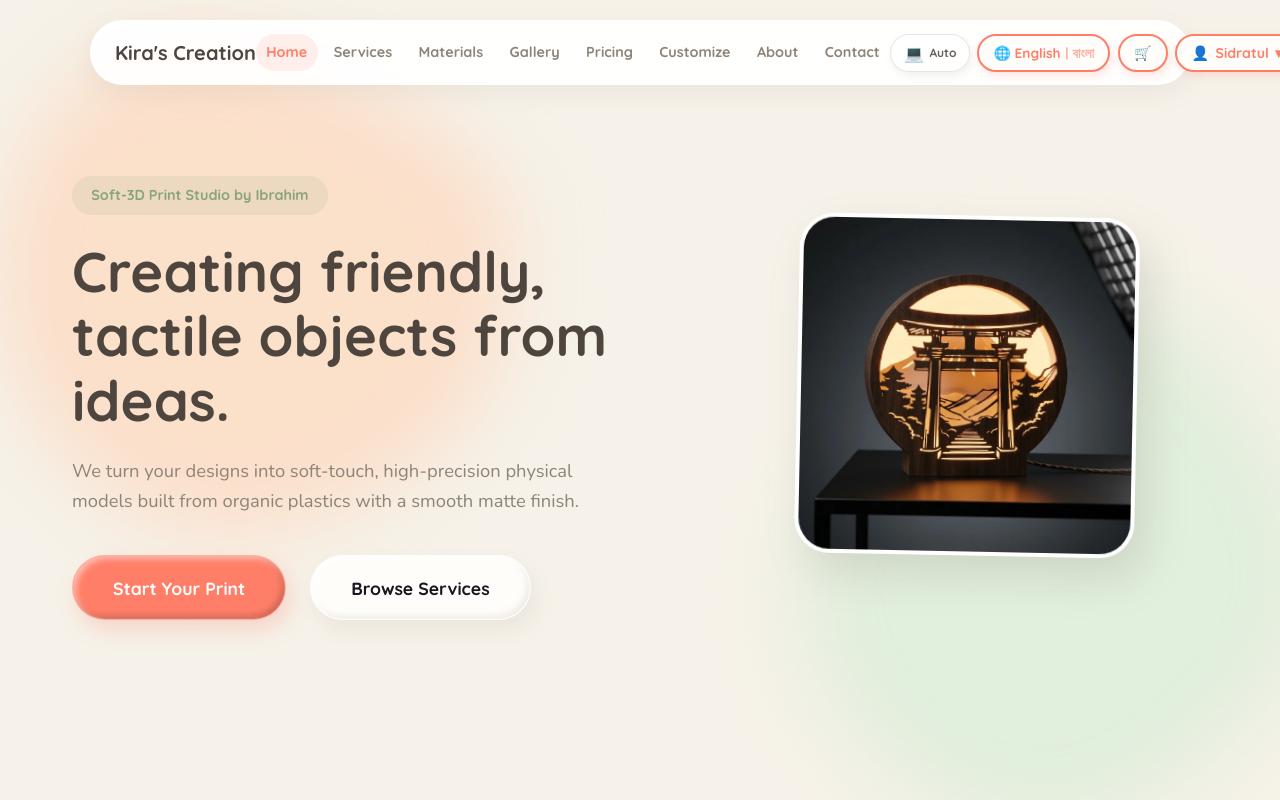
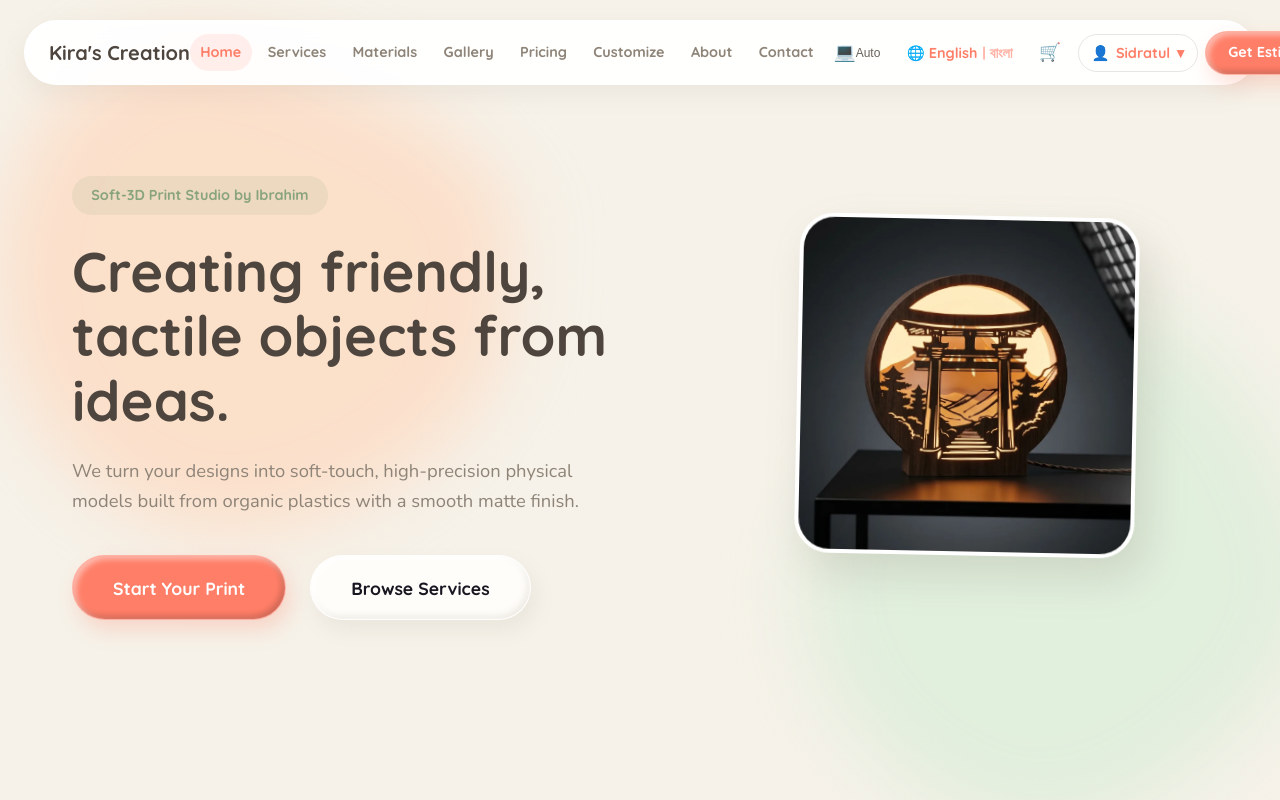
Before and after one commit to Muhammadibrahim543/3d-website, a plain HTML site: page index.html in a window 1280 px wide. Shown: the top 800 px of the page. Drawn offline with nearby package versions, Linux system fonts and the light colour scheme; a web font is replaced by a local one.

Commit message:
Fix navbar overlapping issues by expanding max-width to 1440px and simplify utility buttons (Theme, Lang, Cart) to look like icons instead of heavy cards to reduce visual clutter.

```diff
--- a/css/components.css
+++ b/css/components.css
@@ -80,19 +80,17 @@
 
 /* Language Switcher */
 .lang-toggle-btn {
-    background: #FFFDF9;
-    border: 2px solid var(--c-primary);
+    background: transparent;
+    border: none;
     color: var(--c-primary);
     font-family: var(--f-head);
     font-weight: 700;
-    font-size: 0.85rem;
-    padding: 0.4rem 0.9rem;
-    border-radius: 20px;
-    min-height: 38px;
+    font-size: 0.9rem;
+    padding: 0.4rem 0.6rem;
+    border-radius: 12px;
     cursor: pointer;
     touch-action: manipulation;
     -webkit-tap-highlight-color: transparent;
-    box-shadow: inset 2px 2px 4px rgba(255,255,255,0.9), 2px 4px 10px rgba(255, 126, 103, 0.2);
     transition: transform 0.3s var(--bouncy-ease), background-color 0.3s;
     display: inline-flex;
     align-items: center;
@@ -100,33 +98,27 @@
 }
 .lang-toggle-btn:hover, .lang-toggle-btn:active {
     transform: scale(1.05);
-    background: var(--c-primary);
-    color: #FFF;
+    background: rgba(255, 126, 103, 0.1);
 }
 
 .theme-toggle-btn {
-    background: #FFF;
-    border: 1px solid rgba(142, 132, 120, 0.2);
-    padding: 0.4rem 0.8rem;
-    font-family: var(--f-head);
-    font-weight: 700;
-    font-size: 1rem;
+    background: transparent;
+    border: none;
+    padding: 0.4rem 0.6rem;
+    font-size: 1.1rem;
     color: var(--c-text);
-    border-radius: 20px;
-    min-height: 38px;
+    border-radius: 12px;
     cursor: pointer;
     touch-action: manipulation;
     -webkit-tap-highlight-color: transparent;
-    box-shadow: inset 2px 2px 4px rgba(255,255,255,0.9), 2px 4px 10px rgba(0,0,0,0.06);
-    transition: transform 0.3s var(--bouncy-ease), background-color 0.3s, border-color 0.3s;
+    transition: transform 0.3s var(--bouncy-ease), background-color 0.3s;
     display: inline-flex;
     align-items: center;
     justify-content: center;
-    gap: 0.35rem;
 }
 .theme-toggle-btn:hover {
-    transform: scale(1.08);
-    border-color: var(--c-primary);
+    transform: scale(1.1);
+    background: rgba(142, 132, 120, 0.1);
 }
 
 /* Header & Nav */
@@ -135,7 +127,7 @@
     top: 20px;
     left: 0;
     width: 100%;
-    padding: 0 2rem;
+    padding: 0 1.5rem;
     z-index: 1000;
 }
 
@@ -148,7 +140,7 @@
     justify-content: space-between;
     align-items: center;
     padding: 0.6rem 1.5rem;
-    max-width: 1100px;
+    max-width: 1440px;
     margin: 0 auto;
     border: 1px solid rgba(255, 255, 255, 0.8);
     box-shadow: inset 2px 2px 4px rgba(255,255,255,0.8), 0 8px 24px rgba(142, 132, 120, 0.1);
@@ -617,30 +609,52 @@ input[type="range"]::-moz-range-thumb:hover {
 }
 
 /* Header User Profile & Cart Button */
-.header-user-btn, .header-cart-btn {
+.header-user-btn {
     position: relative;
-    background: #FFFDF9;
-    border: 2px solid var(--c-primary);
+    background: transparent;
+    border: 1px solid rgba(142, 132, 120, 0.2);
     color: var(--c-primary);
     font-family: var(--f-head);
     font-weight: 700;
-    font-size: 0.88rem;
-    padding: 0.4rem 0.9rem;
+    font-size: 0.9rem;
+    padding: 0.4rem 0.8rem;
     border-radius: 20px;
     min-height: 38px;
     cursor: pointer;
     display: inline-flex;
     align-items: center;
     gap: 0.4rem;
-    box-shadow: inset 2px 2px 4px rgba(255,255,255,0.9), 2px 4px 10px rgba(255, 126, 103, 0.2);
     transition: transform 0.3s var(--bouncy-ease), background-color 0.3s;
 }
 
-[data-theme="dark"] .header-user-btn,
-[data-theme="dark"] .header-cart-btn {
+.header-cart-btn {
+    background: transparent;
+    border: none;
+    padding: 0.4rem 0.6rem;
+    font-size: 1.1rem;
+    color: var(--c-text);
+    border-radius: 12px;
+    cursor: pointer;
+    touch-action: manipulation;
+    -webkit-tap-highlight-color: transparent;
+    transition: transform 0.3s var(--bouncy-ease), background-color 0.3s;
+    display: inline-flex;
+    align-items: center;
+    justify-content: center;
+}
+.header-cart-btn:hover {
+    transform: scale(1.1);
+    background: rgba(142, 132, 120, 0.1);
+}
+
+[data-theme="dark"] .header-user-btn {
     background: rgba(255, 255, 255, 0.1);
     color: #FFF;
     border-color: rgba(255, 255, 255, 0.3);
+}
+
+[data-theme="dark"] .header-cart-btn {
+    color: var(--c-text);
 }
 
 .cart-count-badge {
--- a/index.html
+++ b/index.html
@@ -19,7 +19,7 @@
     <link href="https://fonts.googleapis.com/css2?family=Anek+Bangla:wght@500;700&family=Hind+Siliguri:wght@400;500;600;700&family=Nunito:wght@400;600;700&family=Quicksand:wght@500;700&display=swap" rel="stylesheet">
 
     <link rel="stylesheet" href="css/base.css?v=3.0">
-    <link rel="stylesheet" href="css/components.css?v=3.0">
+    <link rel="stylesheet" href="css/components.css?v=3.1">
     <link rel="stylesheet" href="css/animations.css?v=3.0">
     <link rel="stylesheet" href="css/pages.css?v=3.0">
 </head>
```
Also changed, not shown: about.html (+1 -1 lines), account.html (+1 -1 lines), admin.html (+1 -1 lines), contact.html (+1 -1 lines), customize.html (+1 -1 lines), materials.html (+1 -1 lines), portfolio.html (+1 -1 lines), pricing.html (+1 -1 lines), services.html (+1 -1 lines).
